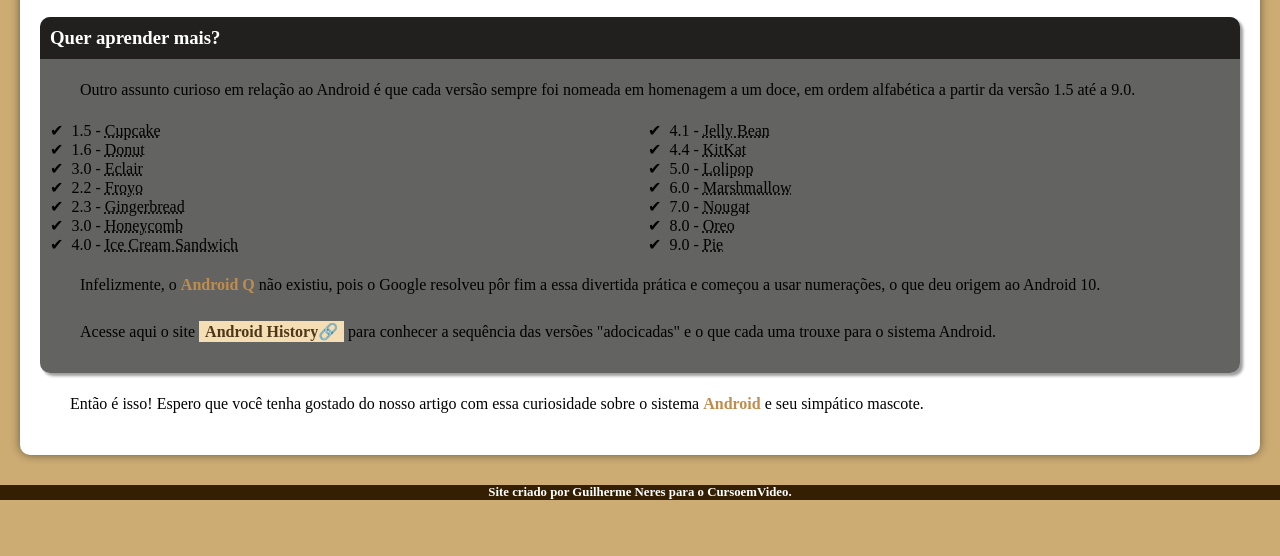
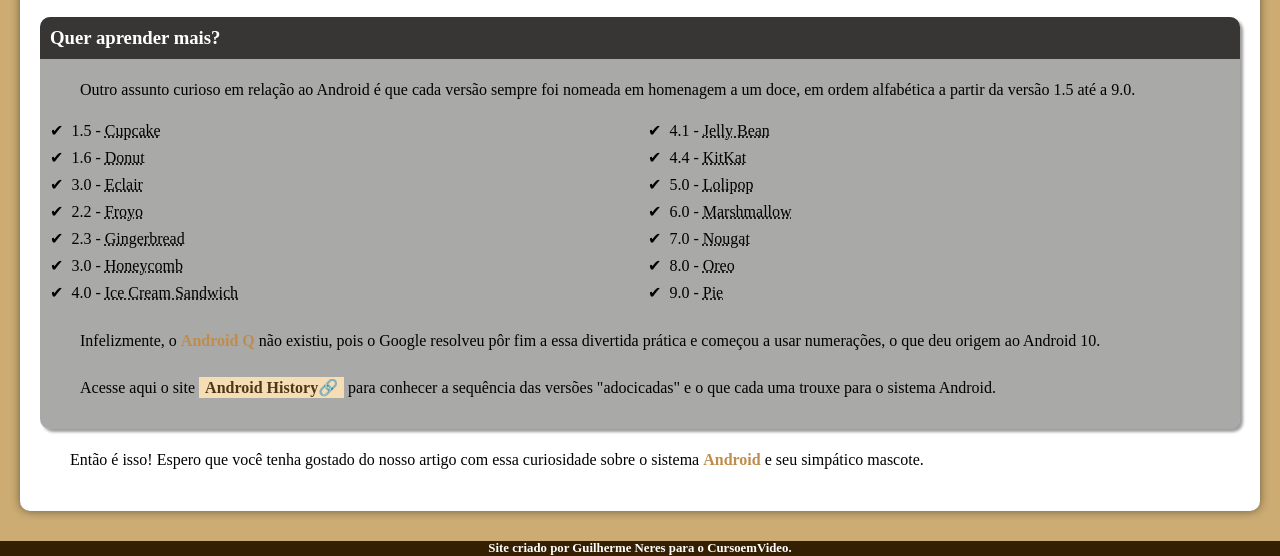
Before and after one commit to GuilhermeNeres/html-css, a plain HTML site: page desafio 1/android.html in a window 1280 px wide. Shown: the part 2240-2796 px from the top of the page. Before the commit the page ends 2740 px from the top, so only its background shows below. Drawn offline with Linux system fonts and the light colour scheme.

Commit message:
Update style.css

```diff
--- a/desafio 1/style.css
+++ b/desafio 1/style.css
@@ -131,7 +131,7 @@
 
 }
 aside{
-    background-color: #1d1c1aaf;
+    background-color: #1d1c1a60;
     border-radius: 10px;
     padding: 10px;
     box-shadow: 3px 3px 3px rgba(0, 0, 0, 0.39);
@@ -141,6 +141,10 @@
     list-style-type: '\2714\00A0\00A0';
     list-style-position: inside;
     columns: 2;
+}
+
+li{
+    margin-bottom: 8px;
 }
 
 aside > h3{
```
